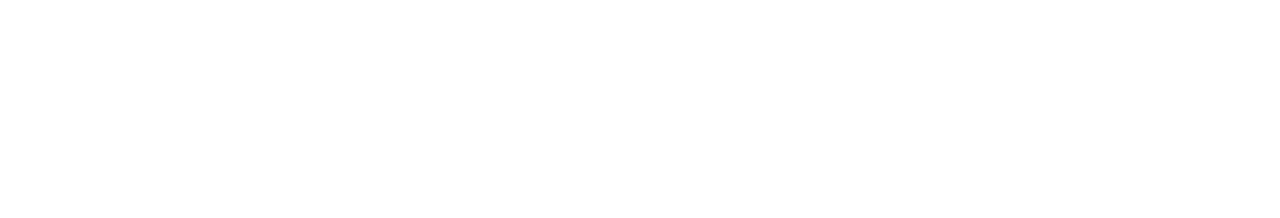
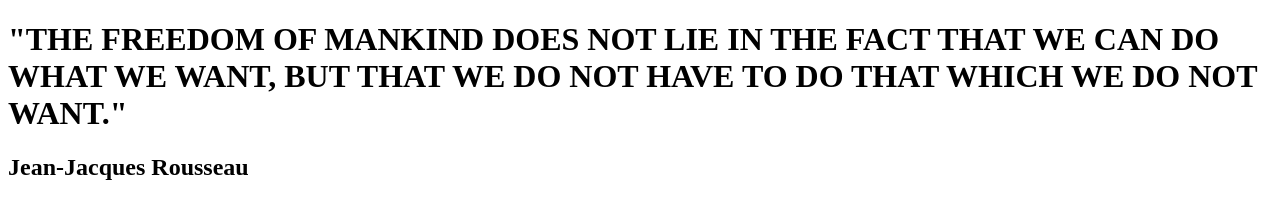
Before and after one commit to rajmondsch/simple-quote-page, a plain HTML site: page index.html in a window 1280 px wide. Drawn offline with Linux system fonts and the light colour scheme.

Commit message:
add html

```diff
--- a/index.html
+++ b/index.html
@@ -2,10 +2,12 @@
 <html>
 <head>
   <meta charset="utf-8">
-  <title></title>
+  <title>Freedom</title>
   <meta name="viewport" content="width=device-width, initial-scale=1">
 </head>
 <body>
+  <h1>"THE FREEDOM OF MANKIND DOES NOT LIE IN THE FACT THAT WE CAN DO WHAT WE WANT, BUT THAT WE DO NOT HAVE TO DO THAT WHICH WE DO NOT WANT."</h1>
 
+  <h2>Jean-Jacques Rousseau</h2>
 </body>
 </html>
```
